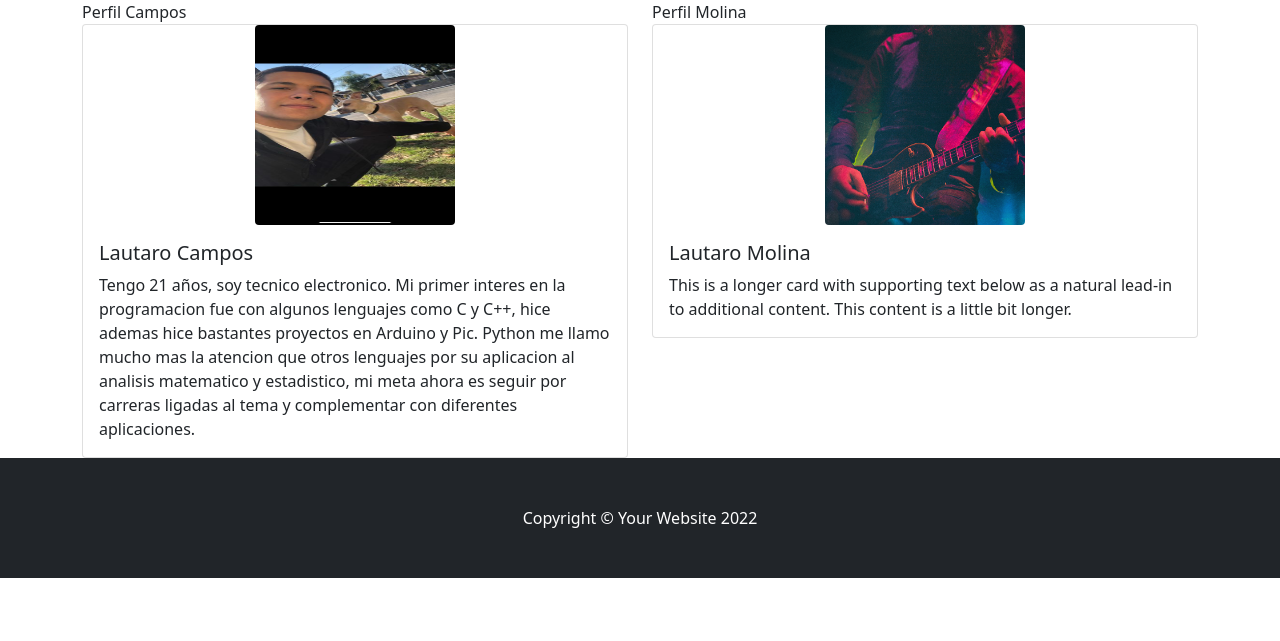
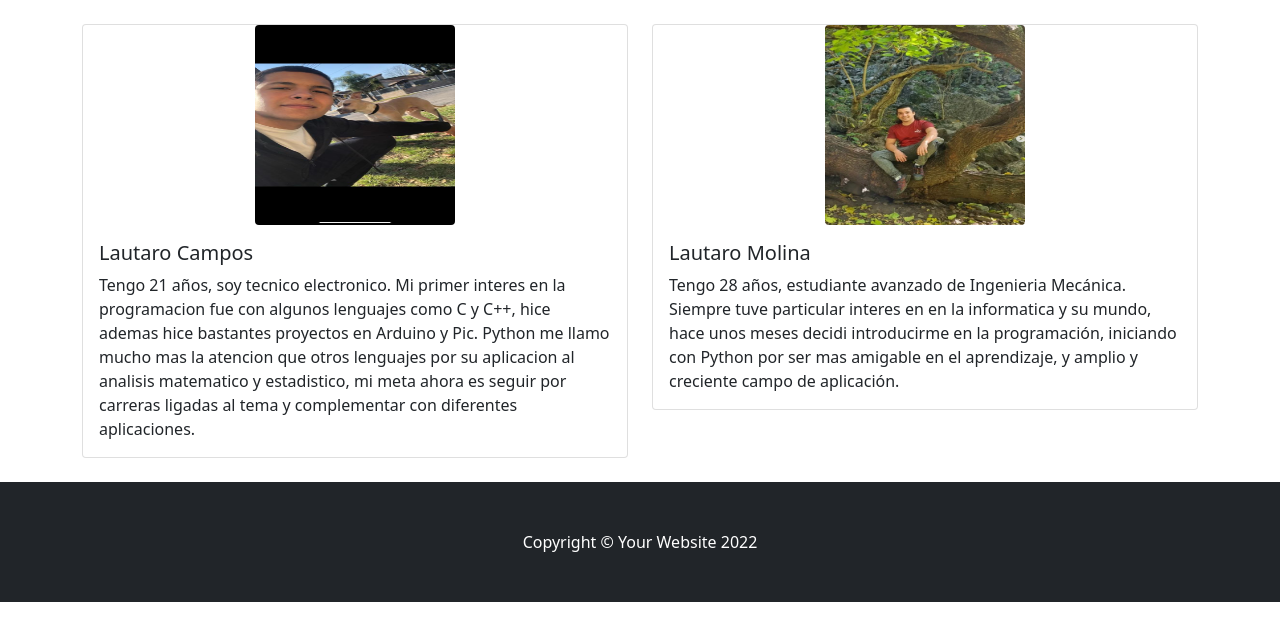
Before and after one commit to Sikriolc/ProyectoFinalBlog, a Django app: page /about in a window 1280 px wide. Shown: the part 80-721 px from the top of the page. Run offline with Django 4.2, Linux system fonts and the light colour scheme; parts of the project's set-up code (start-up, migrations or seed data) failed here and were passed over; some libraries are stand-ins or nearby versions.

Commit message:
Mejoras visuales

```diff
--- a/ProyectoFinalBlog/AppInterface/templates/AppInterface/Inicio.html
+++ b/ProyectoFinalBlog/AppInterface/templates/AppInterface/Inicio.html
@@ -13,7 +13,7 @@
       <div class="col-lg-5">
           <h1 class="font-weight-light">Comunidad Gamer</h1>
           <p>Este blog esta pensado para que todos los usuarios gozen de buena informacion, puedan acceder a actualizaciones seguras recomendadas por usuarios expertos. Damos todo el apoyo necesario y depositamos nuestra confianza en el trabajo de equipos.</p>
-          <a class="btn btn-primary" href="nosotros">Conoce a los desarrolladores del blog!</a>
+          <a class="btn btn-primary" href="about">Conoce a los desarrolladores del blog!</a>
       </div>
   </div>
   <!-- Call to Action-->
--- a/ProyectoFinalBlog/AppInterface/templates/AppInterface/nosotros.html
+++ b/ProyectoFinalBlog/AppInterface/templates/AppInterface/nosotros.html
@@ -2,11 +2,11 @@
 {% load static %}
 
 {% block Contenido %}
-
+<br>
     <div class="container">
       <div class="row row-cols-2">
 
-        <div class="col">Perfil Campos
+        <div class="col">
           <div class="card">
             <div class="col-auto d-none d-lg-block">
               <img src="{% static 'assets/img/fotoLautaCampos_t8Ngrxw.jpg' %}" class="rounded mx-auto d-block" alt="..." width="200" height="200">
@@ -21,17 +21,18 @@
           </div>
 
         </div>
-        <div class="col">Perfil Molina
+        <div class="col">
           <div class="card">
-            <img src="{% static 'assets/img/03.jpg' %}" class="rounded mx-auto d-block" alt="..." width="200" height="200">
+            <img src="{% static 'assets/img/Lautaro.png' %}" class="rounded mx-auto d-block" alt="..." width="200" height="200">
             <div class="card-body">
               <h5 class="card-title">Lautaro Molina</h5>
-              <p class="card-text">This is a longer card with supporting text below as a natural lead-in to additional content. This content is a little bit longer.</p>
+              <p class="card-text">Tengo 28 años, estudiante avanzado de Ingenieria Mecánica. Siempre tuve particular interes en en la informatica y su mundo, hace unos meses decidi introducirme en la programación, iniciando con Python por ser mas amigable en el aprendizaje, y amplio y creciente campo de aplicación.</p>
             </div>
           </div>
         </div>
 
       </div>
     </div>
+    <br>
 {% endblock%}
 <img src="{% static 'assets/img/03.jpg' %}" class="rounded mx-auto d-block" alt="...">
```
Also changed, not shown: ProyectoFinalBlog/AppPublicaciones/templates/AppPublicaciones/publicaciones.html (+6 -4 lines), ProyectoFinalBlog/db.sqlite3, ProyectoFinalBlog/imagenes/publicaciones/stray.jpg (added), ProyectoFinalBlog/static/assets/img/Lautaro.png (added).
